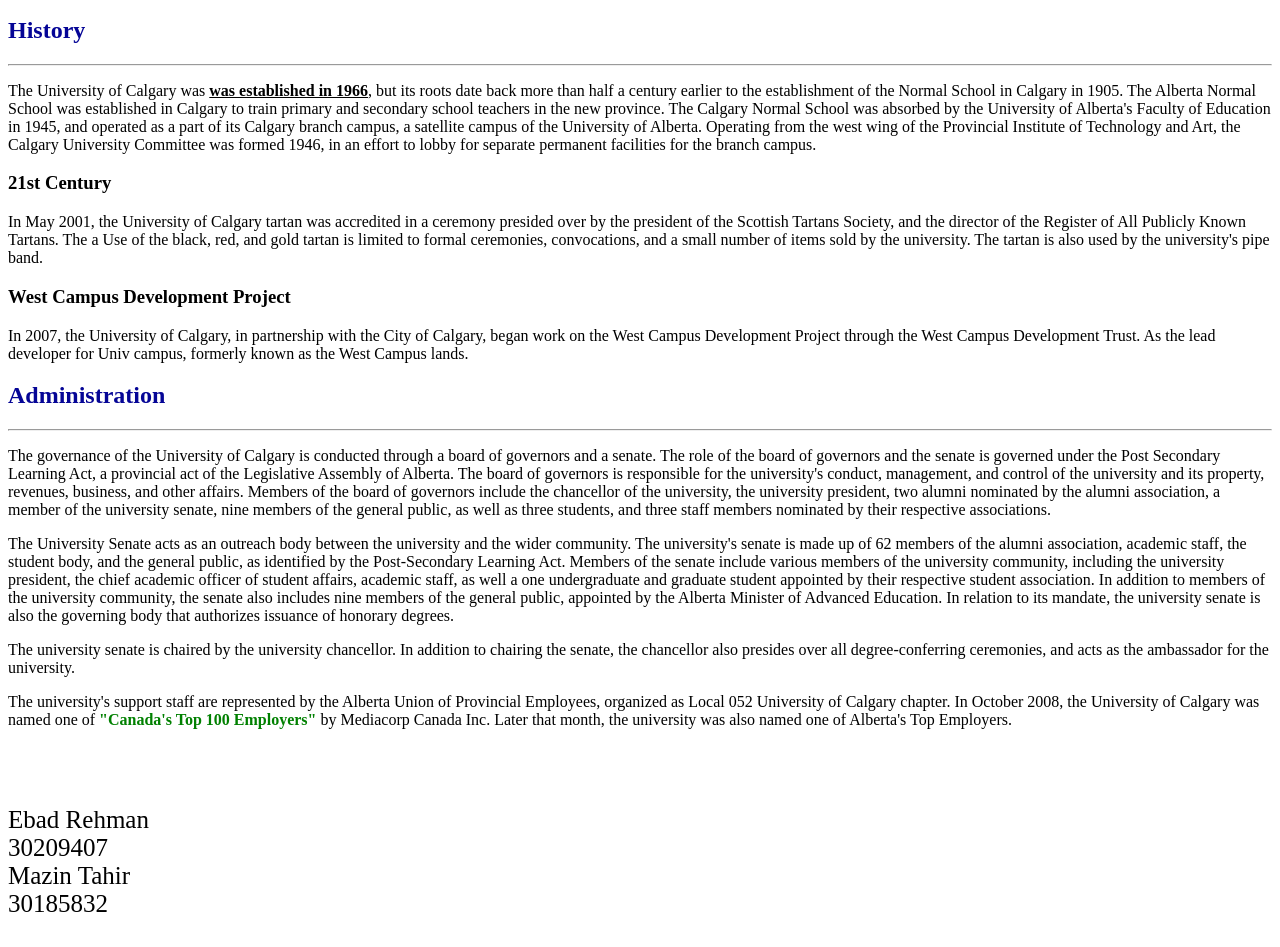
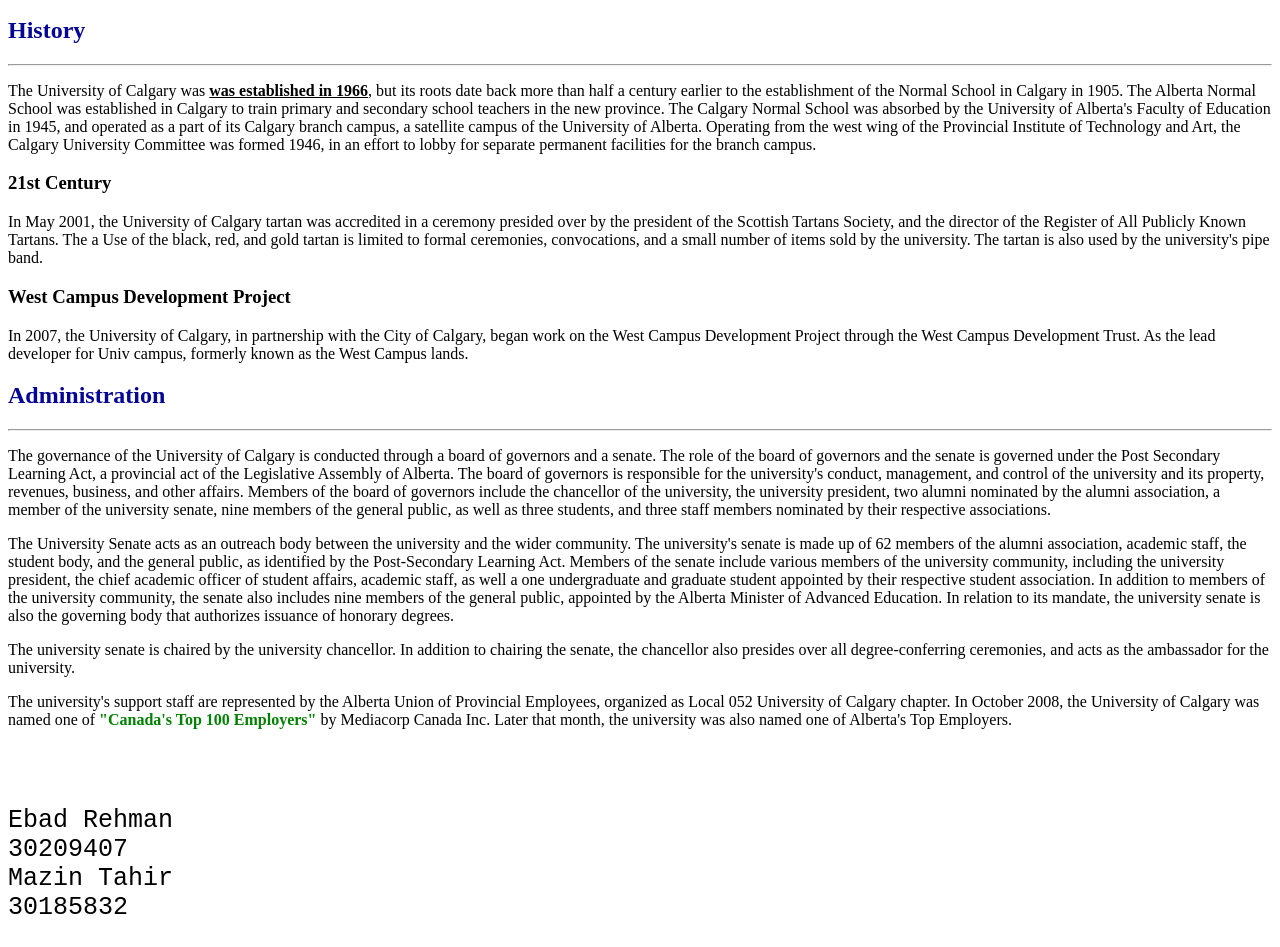
Before and after one commit to ebadr761/ENSF381-Lab1, a plain HTML site: page index.html in a window 1280 px wide. Shown: the part 137-1084 px from the top of the page. Drawn offline with Linux system fonts and the light colour scheme.

Commit message:
Used the pre tag instead of paragraph tag for the last part of the website.

```diff
--- a/index.html
+++ b/index.html
@@ -62,7 +62,7 @@
                   Later that month, the university was also named one of Alberta's Top Employers.</p>
             <br>
             <br>
-            <p style="font-size: 25px">Ebad Rehman <br> 30209407 <br> Mazin Tahir <br>30185832</p>
+            <pre style="font-size: 25px">Ebad Rehman <br>30209407 <br>Mazin Tahir <br>30185832</pre>
     </body>
 
 </html>
```
